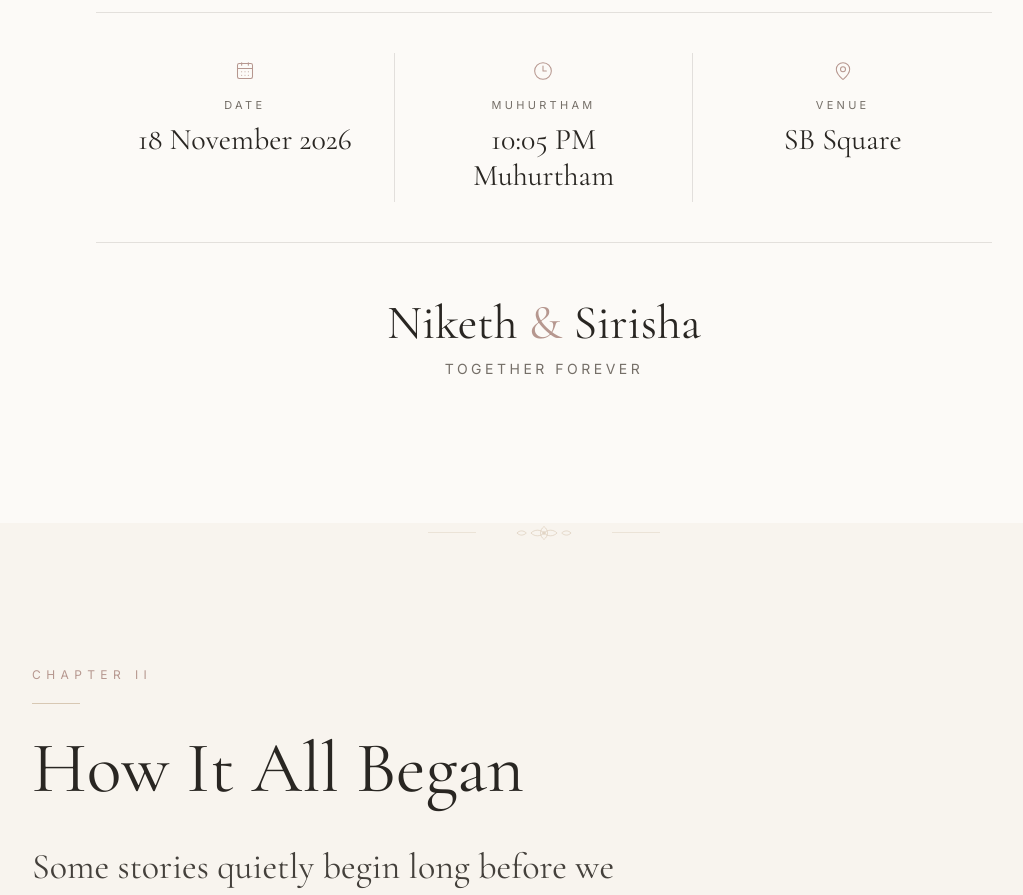
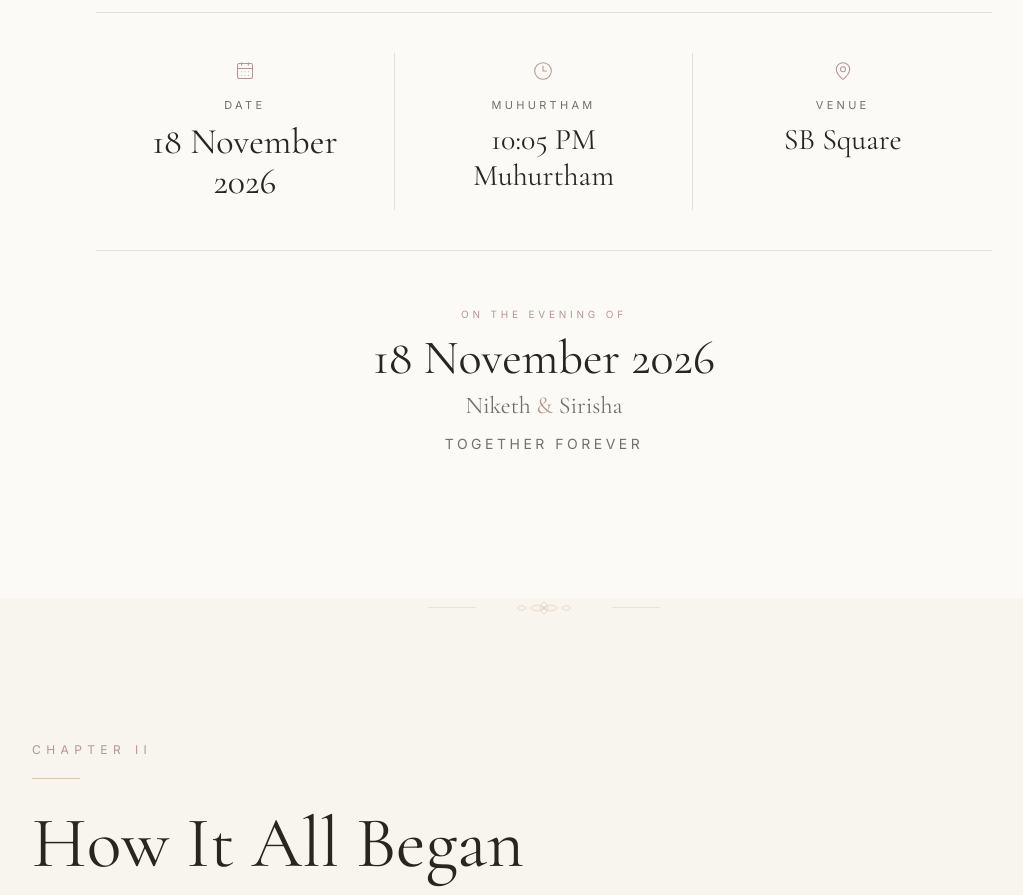
Before and after one commit to NikethVelala/NikSha, a Next.js app: page / in a window 1280 px wide. Shown: the part 1500-2395 px from the top of the page, without its empty margins (96-1119 px from the left). Built offline with nearby package versions, Linux system fonts and the light colour scheme.

Commit message:
Emphasize wedding date and muhurtham

```diff
--- a/components/Welcome/Welcome.tsx
+++ b/components/Welcome/Welcome.tsx
@@ -69,7 +69,9 @@ export default function Welcome() {
                 <Icon className="h-5 w-5 shrink-0 text-rose sm:mx-auto" strokeWidth={1.25} />
                 <div className="sm:mt-4">
                   <p className="text-[11px] uppercase tracking-[0.3em] text-muted">{label}</p>
-                  <p className="mt-2 font-heading text-xl text-charcoal sm:text-3xl">{value}</p>
+                  <p className={`mt-2 font-heading text-xl text-charcoal sm:text-3xl ${label === "Date" ? "text-2xl sm:text-4xl" : ""}`}>
+                    {value}
+                  </p>
                 </div>
               </div>
             ))}
@@ -83,9 +85,9 @@ export default function Welcome() {
           transition={{ duration: 0.8, delay: 0.2 }}
           className="mt-10 text-center sm:mt-14"
         >
-          <p className="font-heading text-3xl text-charcoal sm:text-5xl">
-            Niketh <span className="text-rose">&amp;</span> Sirisha
-          </p>
+          <p className="text-[10px] uppercase tracking-[0.38em] text-rose">On the evening of</p>
+          <p className="mt-3 font-heading text-3xl text-charcoal sm:text-5xl">18 November 2026</p>
+          <p className="mt-2 font-heading text-xl text-charcoal/65 sm:text-2xl">Niketh <span className="text-rose">&amp;</span> Sirisha</p>
           <p className="mt-3 text-sm uppercase tracking-[0.25em] text-muted">Together Forever</p>
         </motion.div>
       </div>
```
